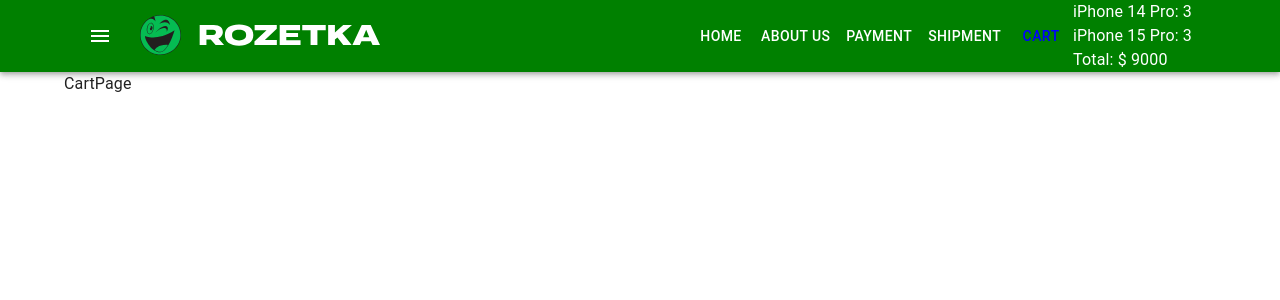
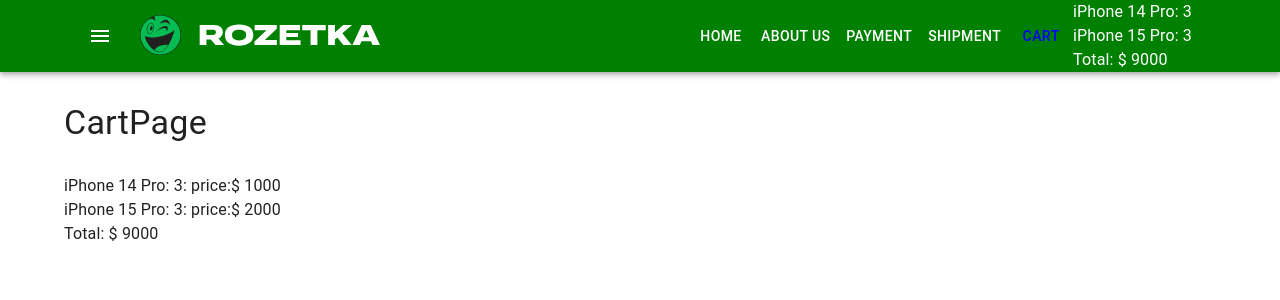
Before and after one commit to vvs0503624459/Educational-project-in-React, a React (Create React App) app: page /cart in a window 1280 px wide. Shown: the top 300 px of the page. Built offline with nearby package versions, Linux system fonts and the light colour scheme.

Commit message:
added pages

```diff
--- a/src/container/App/App.tsx
+++ b/src/container/App/App.tsx
@@ -5,6 +5,10 @@
 import { Route, Routes } from "react-router-dom";
 import { Container } from "@mui/material";
 import Home from "pages/Home/Home";
+
+import AboutUS from "pages/AboutUs/AboutUS";
+import Shipment from "pages/Shipment/Shipment";
+import Payment from "pages/Payment/Payment";
 import CartPage from "pages/Cart/CartPage";
 type Props = {};
 type ProductsInCartType = {
@@ -33,7 +37,13 @@
             path="/"
             element={<Home addProductToCart={addProductToCart} />}
           />
-          <Route path="/cart" element={<CartPage />} />
+          <Route
+            path="/cart"
+            element={<CartPage productsInCart={productsInCart} />}
+          />
+          <Route path="/about-us" element={<AboutUS />} />
+          <Route path="/shipmet" element={<Shipment />} />
+          <Route path="/payment" element={<Payment />} />
         </Routes>
       </Container>
     </StyledEngineProvider>
--- /dev/null
+++ b/src/pages/AboutUs/AboutUS.tsx
@@ -0,0 +1,9 @@
+import React from "react";
+
+type Props = {};
+
+const AboutUS = (props: Props) => {
+  return <div>AboutUS</div>;
+};
+
+export default AboutUS;
--- a/src/pages/Cart/CartPage.tsx
+++ b/src/pages/Cart/CartPage.tsx
@@ -1,9 +1,42 @@
-import React from "react";
+import { Typography } from "@mui/material";
+import productsArray, { Product, getProductsObject } from "utils/productsArray";
+type Props = {
+  productsInCart: {
+    [id: number]: number;
+  };
+};
+type ProductsObjectType = {
+  [id: number]: Product;
+};
 
-type Props = {};
-
-const CartPage = (props: Props) => {
-  return <div>CartPage</div>;
+const CartPage = ({ productsInCart }: Props) => {
+  const productsObject: ProductsObjectType = getProductsObject(productsArray);
+  return (
+    <div>
+      <Typography variant="h4" component="h1" sx={{ margin: "30px 0" }}>
+        CartPage
+      </Typography>
+      <div>
+        {Object.keys(productsInCart).map((productId) => (
+          <div key={productId}>
+            {productsObject[parseInt(productId)].title}:{" "}
+            {productsInCart[parseInt(productId)]}: price:{"$ "}
+            {productsObject[parseInt(productId)].price}
+          </div>
+        ))}
+      </div>
+      <div>
+        Total: ${" "}
+        {Object.keys(productsInCart).reduce(
+          (total, productId) =>
+            total +
+            productsObject[parseInt(productId)].price *
+              productsInCart[parseInt(productId)],
+          0
+        )}
+      </div>
+    </div>
+  );
 };
 
 export default CartPage;
--- /dev/null
+++ b/src/pages/Payment/Payment.tsx
@@ -0,0 +1,9 @@
+import React from "react";
+
+type Props = {};
+
+const Payment = (props: Props) => {
+  return <div>Payment</div>;
+};
+
+export default Payment;
--- /dev/null
+++ b/src/pages/Shipment/Shipment.tsx
@@ -0,0 +1,9 @@
+import React from "react";
+
+type Props = {};
+
+const Shipment = (props: Props) => {
+  return <div>Shipment</div>;
+};
+
+export default Shipment;
```
Also changed, not shown: src/conteiner/App/App.tsx (added, +27 -0 lines).
